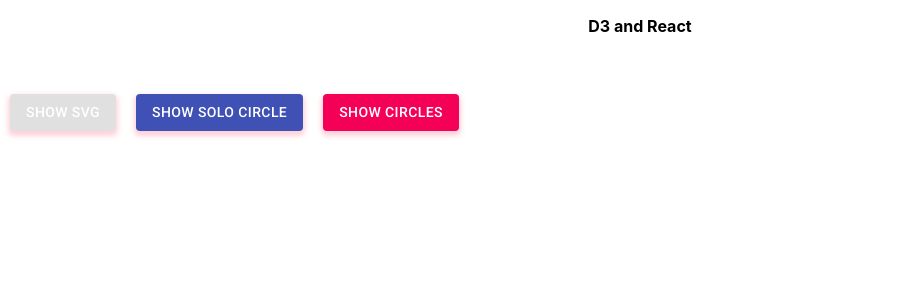
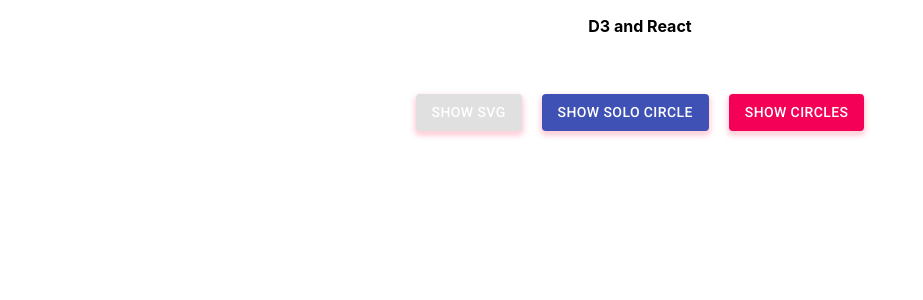
Before and after one commit to Wolven531/d3-and-react, a React (Create React App) app: page / in a window 1280 px wide. Shown: the top 300 px of the page, without its empty margins (0-923 px from the left). Built offline with nearby package versions, Linux system fonts and the light colour scheme.

Commit message:
Center control buttons

```diff
--- a/src/App.tsx
+++ b/src/App.tsx
@@ -42,7 +42,9 @@
 				{currentDisplayIndex === 1 && <Circle></Circle>}
 				{currentDisplayIndex === 2 && <Circles></Circles>}
 			</Box>
-			<Box className="controls">
+			<Box className="controls"
+				mx="auto"
+			>
 				<CustomStyledButton variant="contained" onClick={() => { setCurrentDisplayIndex(0) }}>
 					Show SVG
 				</CustomStyledButton>
```
